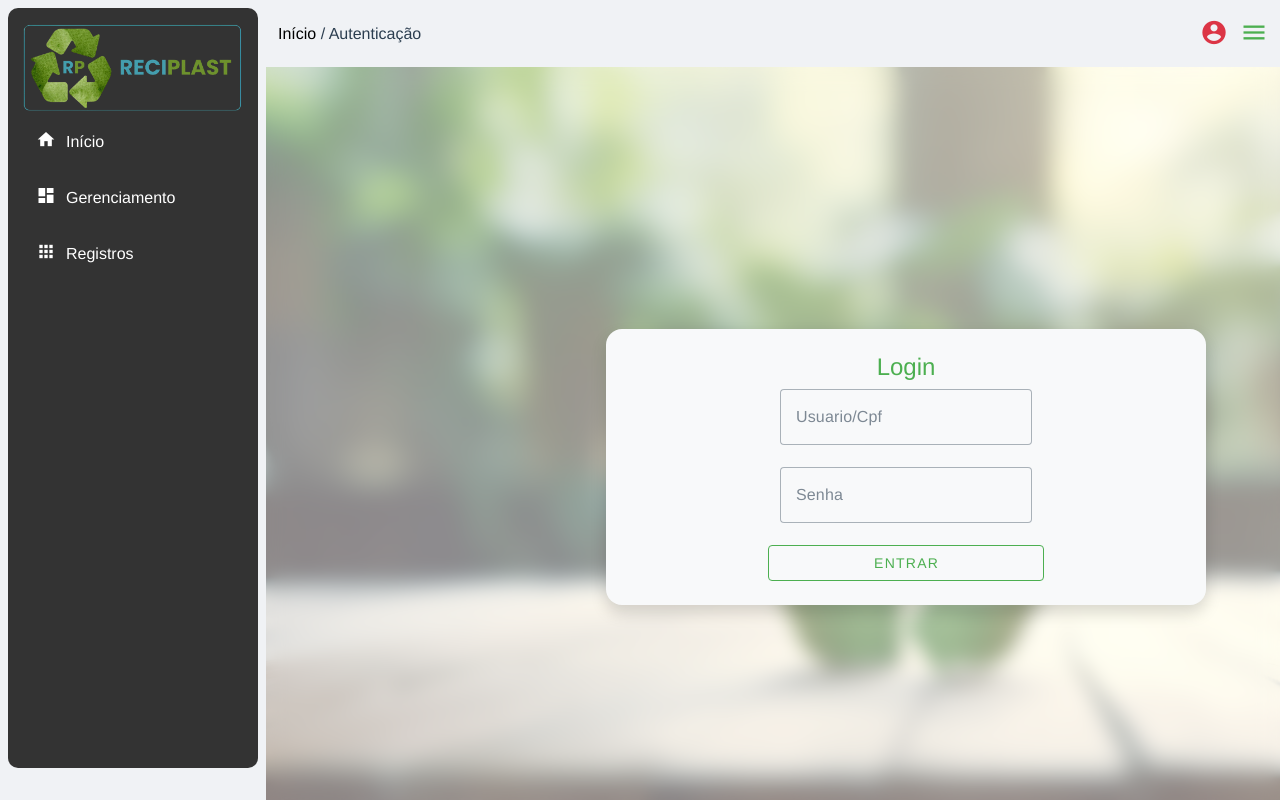
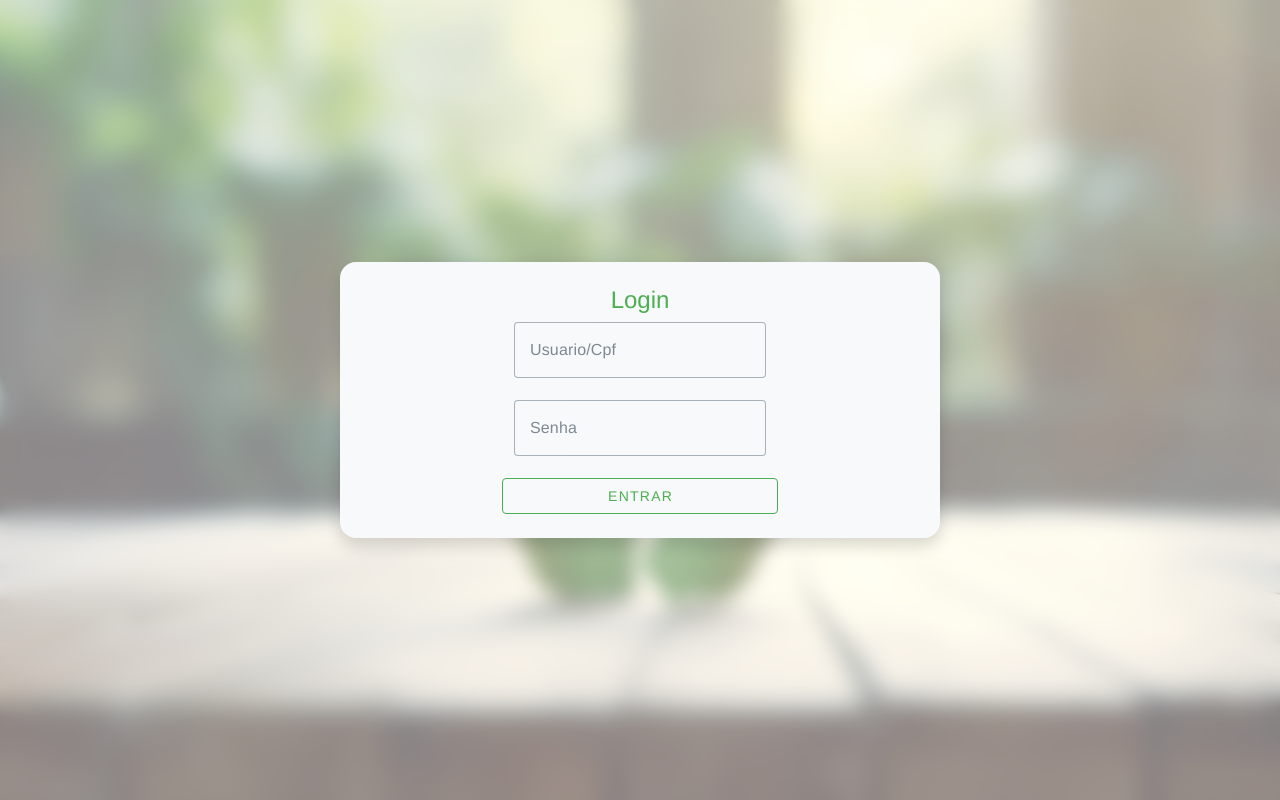
Before and after one commit to oondels/reciplast, a Vue app: page /login in a window 1280 px wide. Built offline with nearby package versions, Linux system fonts and the light colour scheme; what vue3-apexcharts would draw is missing.

Commit message:
proteção de acesso a dashboard

```diff
--- a/src/App.vue
+++ b/src/App.vue
@@ -1,29 +1,45 @@
 <template>
-  <SideNav :showSideNav="showSideNav" />
+  <SideNav v-if="pageName() !== 'Autenticação'" :showSideNav="showSideNav" />
   <main class="main-content position-relative max-height-vh-100 h-100 overflow-x-hidden">
-    <NavBar @toggle-sidebar="toggleSideMenu" />
+    <NavBar v-if="pageName() !== 'Autenticação'" @toggle-sidebar="toggleSideMenu" />
     <router-view />
+
+    <Help v-if="decodeJwt()" />
   </main>
 </template>
 
 <script>
 import NavBar from "@/components/NavBar.vue";
 import SideNav from "@/components/SideNav.vue";
+import VueJwtDecode from "vue-jwt-decode";
+import Help from "./components/Help.vue";
 
 export default {
   name: "App",
-  components: { NavBar, SideNav },
+  components: { NavBar, SideNav, Help },
   data() {
     return {
-			showSideNav: false,
-		};
+      showSideNav: false,
+    };
   },
 
+  mounted() {},
+
   methods: {
+    decodeJwt() {
+      let token = sessionStorage.getItem("token");
+      if (token) {
+        return VueJwtDecode.decode(token);
+      }
+    },
+
     toggleSideMenu() {
       this.showSideNav = !this.showSideNav;
     },
 
+    pageName() {
+      return this.$route.name;
+    },
   },
 };
 </script>
@@ -36,7 +52,7 @@ export default {
   color: #2c3e50;
   background-color: #f0f2f5;
   display: flex;
-	overflow: hidden !important;
+  overflow: hidden !important;
 }
 
 main {
```
